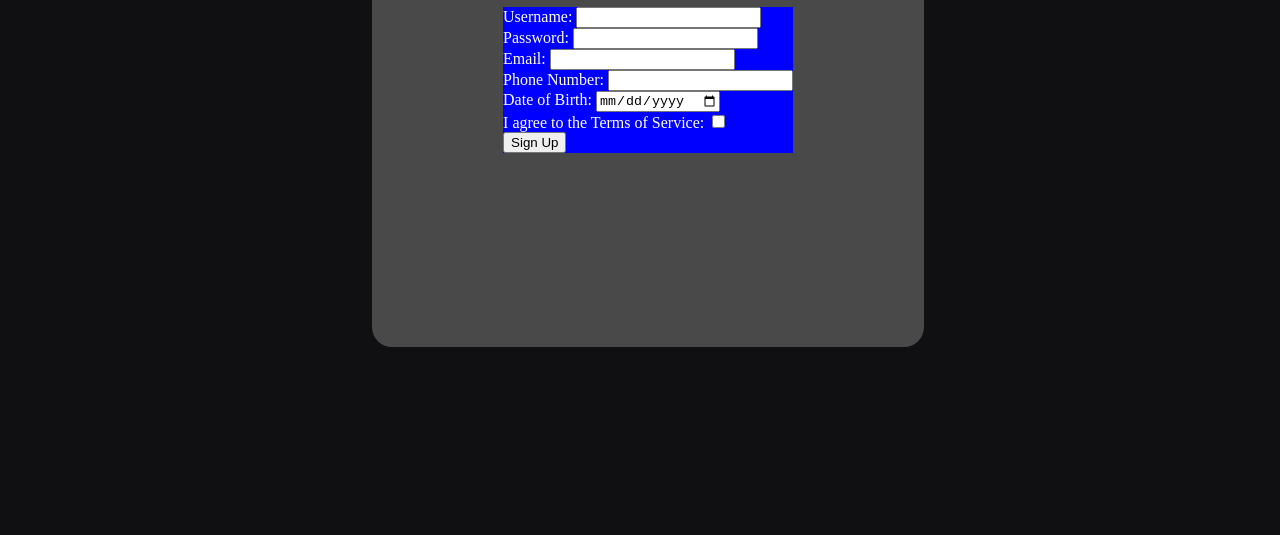
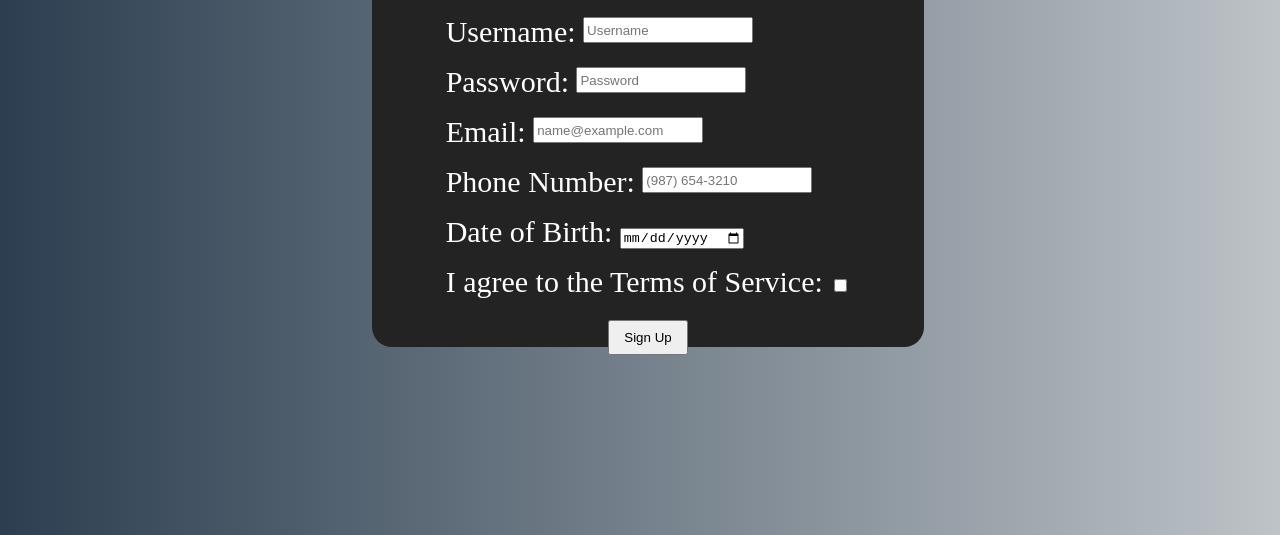
Before and after one commit to robertcheeseman/Sign-Up-Form-Practice, a plain HTML site: page index.html in a window 1280 px wide. Shown: the part 281-816 px from the top of the page. Drawn offline with Linux system fonts and the light colour scheme.

Commit message:
updating

```diff
--- a/index.html
+++ b/index.html
@@ -12,23 +12,23 @@
         <div class="formbox">
             <h1>SIGN UP FORM</h1>
             <form action="post">
-                <span>Username:</span>
-                <input type="text">
+                <label for="username">Username:</label>
+                <input type="text" class="inputbox" id="username" placeholder="Username" required>
                 <br>
-                <span>Password:</span>
-                <input type="text">
+                <label for="password">Password:</label>
+                <input type="text" class="inputbox" id="password"placeholder="Password" required>
                 <br>
-                <span>Email:</span>
-                <input type="text">
+                <label for="email">Email:</label>
+                <input type="text" class="inputbox" id="email" placeholder="name@example.com" required>
                 <br>
-                <span>Phone Number:</span>
-                <input type="text">
+                <label for="phone">Phone Number:</label>
+                <input type="text" class="inputbox" id="phone" placeholder="(987) 654-3210">
                 <br>
-                <span>Date of Birth:</span>
-                <input type="date" name="" id="">
+                <label for="dob">Date of Birth:</label>
+                <input type="date" name="" id="dob">
                 <br>
-                <span>I agree to the Terms of Service: </span>
-                <input type="checkbox" name="" id="">
+                <label for="tos">I agree to the Terms of Service: </label>
+                <input type="checkbox" name="" id="tos">
                 <br>
                 <button type="submit">Sign Up</button>
             </form>
--- a/style.css
+++ b/style.css
@@ -1,5 +1,8 @@
 body {
-    background-color: rgb(16, 16, 19);
+    background: #bdc3c7;  /* fallback for old browsers */
+    background: -webkit-linear-gradient(to right, #2c3e50, #bdc3c7);  /* Chrome 10-25, Safari 5.1-6 */
+    background: linear-gradient(to right, #2c3e50, #bdc3c7); /* W3C, IE 10+/ Edge, Firefox 16+, Chrome 26+, Opera 12+, Safari 7+ */
+
 }
 
 .container {
@@ -14,7 +17,7 @@ body {
     display: flex;
     flex-direction: column;
     align-items: center;
-    background-color: rgb(73, 73, 73);
+    background-color: rgb(35, 35, 35);
     color: white;
     height: 50%;
     width: 40%;
@@ -23,5 +26,20 @@ body {
 }
 
 form {
-    background-color: blue;
+    font-size: 30px;
+    line-height: 50px;
 }
+
+.inputbox {
+    height: 20px;
+    width: 40%;
+    position: relative;
+    bottom: 7px;
+}
+
+button {
+    width: 20%;
+    height: 10%;
+    position: relative;
+    left: 40%;
+}
```
